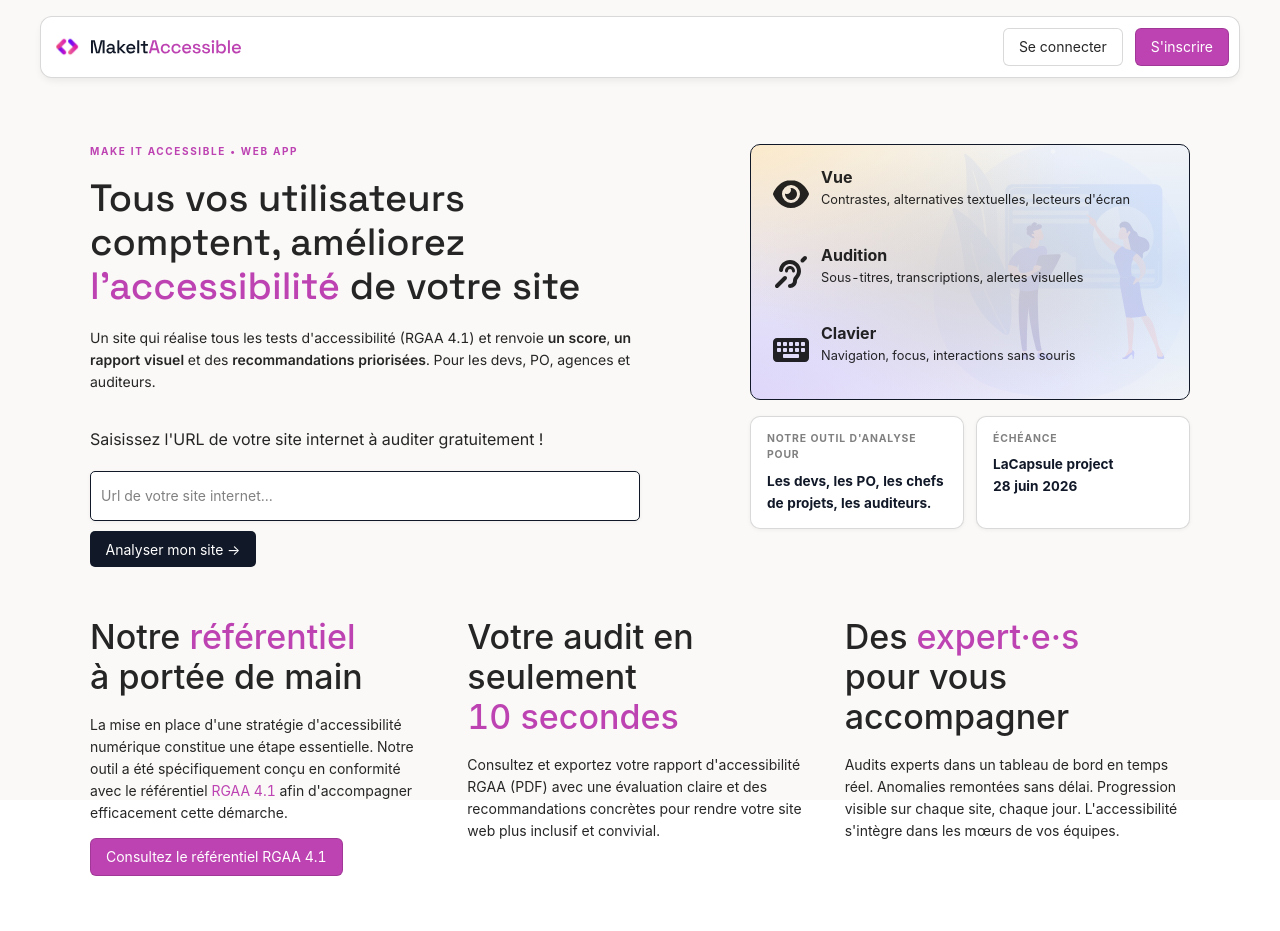
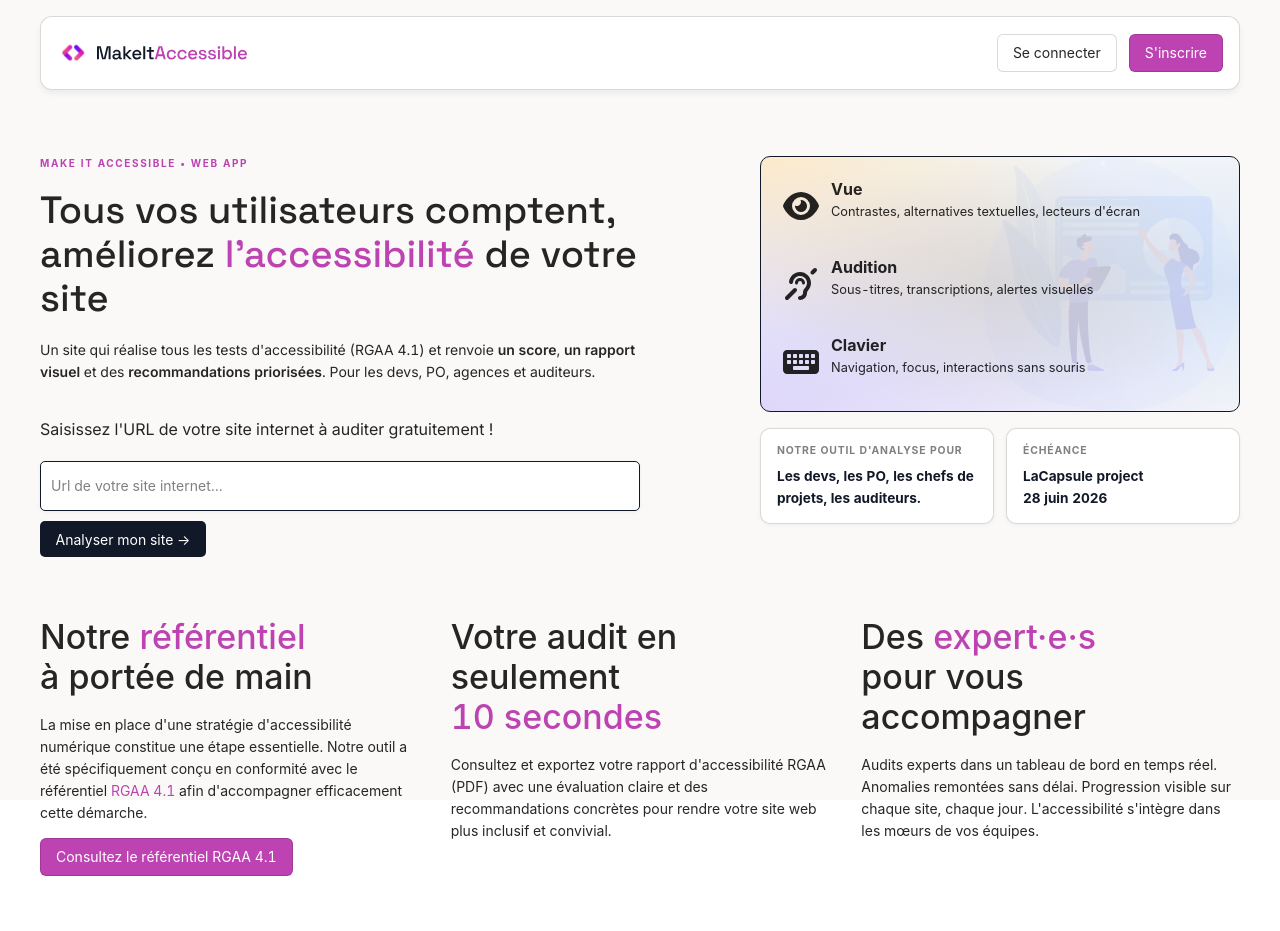
Before and after one commit to nino-nojutsu/makeitaccessible-front, a Next.js app: page / in a window 1280 px wide. Shown: the top 931 px of the page. Built offline with nearby package versions, Linux system fonts and the light colour scheme.

Commit message:
styles: add minor styles for the Header component and change the left and right spacing for the sliceValorisation section

```diff
--- a/styles/Header.module.css
+++ b/styles/Header.module.css
@@ -6,7 +6,7 @@
     border-radius: 12px;
     border: solid 0.5px var(--color-border);
     box-shadow: 0 4px 8px -2px rgba(0, 0, 0, 0.08);
-    padding: 10px;
+    padding: 16px;
     margin-top: 1rem;
     margin-bottom: 1rem;
 }
--- a/styles/Home.module.css
+++ b/styles/Home.module.css
@@ -9,7 +9,8 @@
   flex-direction: column;
   justify-content: flex-start;
   align-items: flex-start;
-  margin: 12px 50px;
+  margin-top: 12px;
+  margin-bottom: 12px;
 }
 
 
@@ -190,8 +191,8 @@
   display: grid;
   grid-template-columns: repeat(3, 1fr);
   gap: 2rem;
-  margin: 50px;
-  margin-top: 50px;
+  margin-top: 60px;
+  margin-bottom: 60px;
 }
 
 .btnInfo {
```
